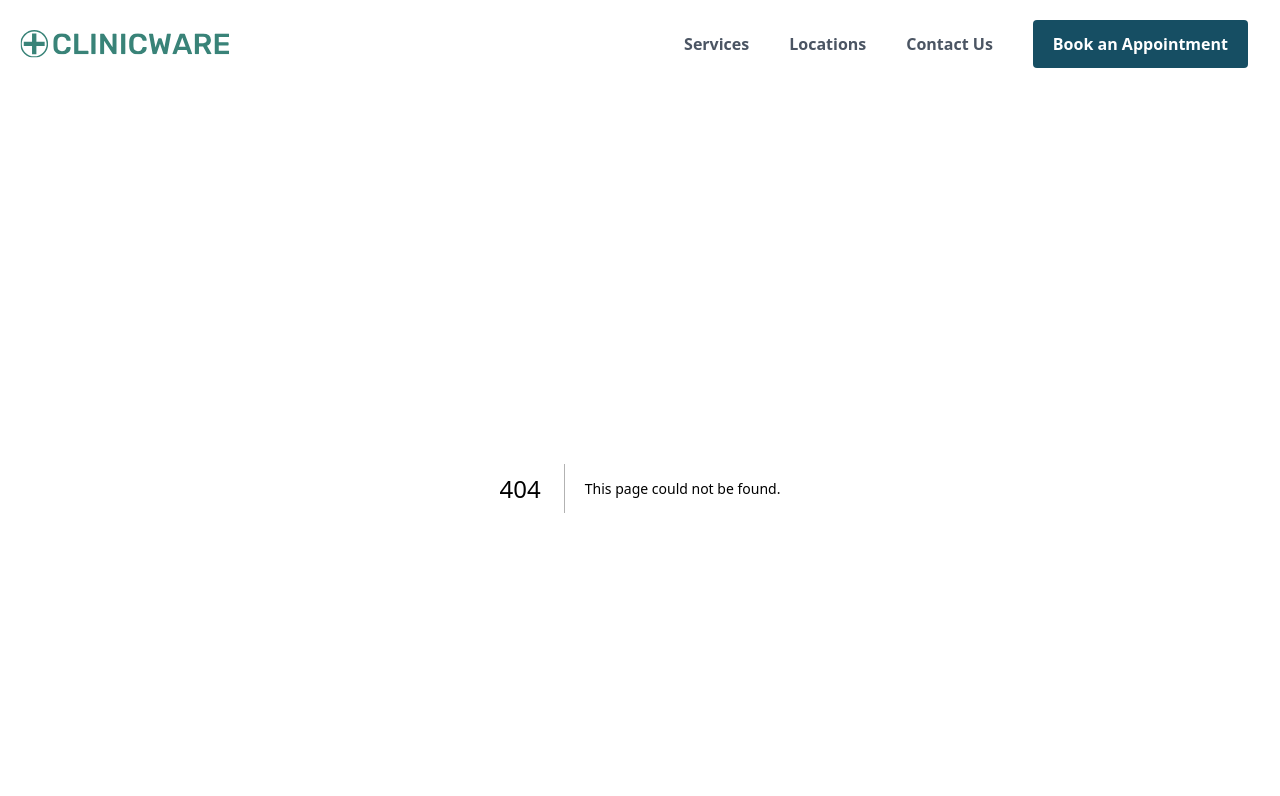
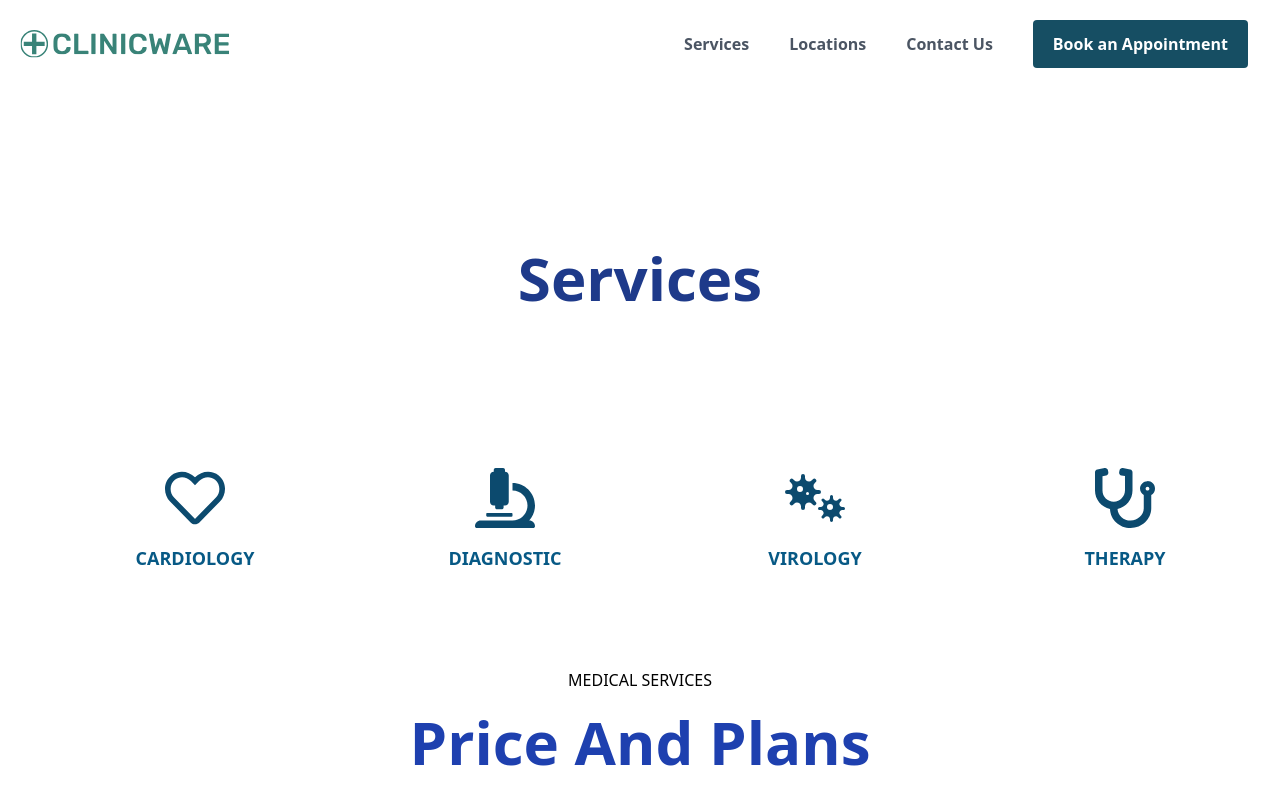
Before and after one commit to appzaib/Clinic, a Next.js app: page /services in a window 1280 px wide. Before the commit this address had no page. Shown: the top 796 px of the page. Built offline with nearby package versions, Linux system fonts and the light colour scheme.

Commit message:
add services page

```diff
--- a/components/Header.js
+++ b/components/Header.js
@@ -5,7 +5,7 @@ import Link from 'next/link';
 
 export default function Header() {
 
-    const links = [{ href: '', title: 'Services' }, { href: '/locations', title: 'Locations' }, { href: '/contact', title: 'Contact Us' }]
+    const links = [{ href: '/services', title: 'Services' }, { href: '/locations', title: 'Locations' }, { href: '/contact', title: 'Contact Us' }]
     return (
         <header class="text-gray-600">
             <div class="container mx-auto flex flex-wrap p-5 flex-col md:flex-row items-center">
--- /dev/null
+++ b/components/test.js
@@ -0,0 +1,36 @@
+import React, { useEffect, useRef } from 'react';
+import Map from 'ol/Map';
+import View from 'ol/View';
+import TileLayer from 'ol/layer/Tile';
+import OSM from 'ol/source/OSM';
+import 'ol/ol.css';
+import { fromLonLat } from 'ol/proj';
+
+const MapComponent = () => {
+  const mapContainer = useRef(null);
+
+  useEffect(() => {
+    const map = new Map({
+      target: mapContainer.current,
+      layers: [
+        new TileLayer({
+          source: new OSM()
+        })
+      ],
+      view: new View({
+        center: fromLonLat([71.468300, 30.191830]),
+        zoom: 8
+      })
+    });
+
+    return () => {
+      map.setTarget(null);
+    };
+  }, []);
+
+  return (
+    <div ref={mapContainer} className="w-full h-[500px]" />
+  );
+};
+
+export default MapComponent;
--- a/package.json
+++ b/package.json
@@ -11,6 +11,7 @@
   "dependencies": {
     "@next/font": "13.1.2",
     "next": "13.1.2",
+    "ol": "^7.2.2",
     "react": "18.2.0",
     "react-dom": "18.2.0",
     "react-icons": "^4.7.1"
--- a/pages/locations.js
+++ b/pages/locations.js
@@ -1,4 +1,7 @@
 import Link from "next/link"
+import MapComponent from "../components/test"
+
+
 
 
 
@@ -6,28 +9,31 @@ export default function Location() {
 
     return (
         <>
+        <div className="min-h-screen bg-gray-100">
+      <MapComponent />
+    </div>
             <div className="flex flex-wrap lg:px-40">
                 <div className="pt-5 w-2/3 mx-auto ">
                     <h2 className="text-2xl py-2 font-semibold">Facilities</h2>
                     <div className="py-2 pr-3">
-                        <a href="#">
+                        <Link href={"#"}>
                             <img className="min-w-full h-40" src="https://encrypted-tbn0.gstatic.com/images?q=tbn:ANd9GcS0jHPtEXMrY2MO1ztSoNPuZlvFhO6Brcn8FA&usqp=CAU" alt="img" />
-                        </a>
+                        </Link>
                     </div>
                     <div className="py-2 pr-3">
-                        <a href="#">
+                        <Link href={"#"}>
                             <img className="min-w-full h-40" src="https://encrypted-tbn0.gstatic.com/images?q=tbn:ANd9GcQpO7CGpDwBxapIk6_es8P3t2B4hwV0hqwXYw&usqp=CAU" alt="img" />
-                        </a>
+                        </Link>
                     </div>
                     <div className="py-2 pr-3">
-                        <a href="#">
+                        <Link href={"#"}>
                             <img className="min-w-full h-40" src="https://encrypted-tbn0.gstatic.com/images?q=tbn:ANd9GcRAW-SGaMYojcQBU7xTtECeeHDjnbWJlDPaaw&usqp=CAU" alt="img" />
-                        </a>
+                        </Link>
                     </div>
                     <div className="py-2 pr-3">
-                        <a href="#">
+                        <Link href={"#"}>
                             <img className="min-w-full h-40" src="https://encrypted-tbn0.gstatic.com/images?q=tbn:ANd9GcR_21AuibBSVxXrFR0o6EP0mYXPDHj8cBsmJg&usqp=CAU" alt="img" />
-                        </a>
+                        </Link>
                     </div>
 
                 </div>
--- /dev/null
+++ b/pages/services.js
@@ -0,0 +1,48 @@
+import { FaRegHeart, FaMicroscope, FaViruses, FaStethoscope } from "react-icons/fa"
+
+
+
+export default function Services(){
+
+
+  return(
+  <div className="flex flex-col items-center">
+    <h1 className="text-6xl py-40 font-semibold hover:translate-y-20 duration-1000 text-blue-900">Services</h1>
+
+    <div className="container lg:pl-10 lg:w-full flex flex-wrap justify-center">
+      <div className="w-full md:w-1/4 lg:w-1/4 hover:translate-x-20 duration-1000 hover:cursor-pointer ">
+        <div className="flex flex-col items-center ">
+          <FaRegHeart className="text-6xl text-sky-900"/>
+          <h1 className="py-4 text-lg font-semibold text-sky-800 uppercase">cardiology</h1>
+        </div>
+      </div>
+
+      <div className="w-full md:w-1/4 lg:w-1/4 hover:translate-x-20 duration-1000 hover:cursor-pointer ">
+        <div className="flex flex-col items-center ">
+          <FaMicroscope className="text-6xl text-sky-900"/>
+          <h1 className="py-4 text-lg font-semibold text-sky-800 uppercase">diagnostic</h1>
+        </div>
+      </div>
+
+      <div className="w-full md:w-1/4 lg:w-1/4 hover:translate-x-20 duration-1000 hover:cursor-pointer ">
+        <div className="flex flex-col items-center ">
+          <FaViruses className="text-6xl text-sky-900"/>
+          <h1 className="py-4 text-lg font-semibold text-sky-800 uppercase">virology</h1>
+        </div>
+      </div>
+
+      <div className="w-full md:w-1/4 lg:w-1/4 hover:translate-x-20 duration-1000 hover:cursor-pointer ">
+        <div className="flex flex-col items-center ">
+          <FaStethoscope className="text-6xl text-sky-900"/>
+          <h1 className="py-4 text-lg font-semibold text-sky-800 uppercase">therapy</h1>
+        </div>
+      </div>
+    </div>
+    <div className="text-center lg:py-20 lg:px-40">
+      <span className="uppercase">medical services</span>
+      <h1 className="text-6xl text-blue-800 font-bold py-5" >Price And Plans</h1>
+      <p>Lorem ipsum dolor sit amet consectetur adipisicing elit. Fuga perferendis necessitatibus ratione at perspiciatis sed deleniti magni aspernatur obcaecati reprehenderit rem qui aut accusamus voluptatem, in quibusdam molestiae vitae est.</p>
+    </div>
+  </div>
+)
+  }
```
Also changed, not shown: 2 other files (tests, documents, lock files or other folders).
